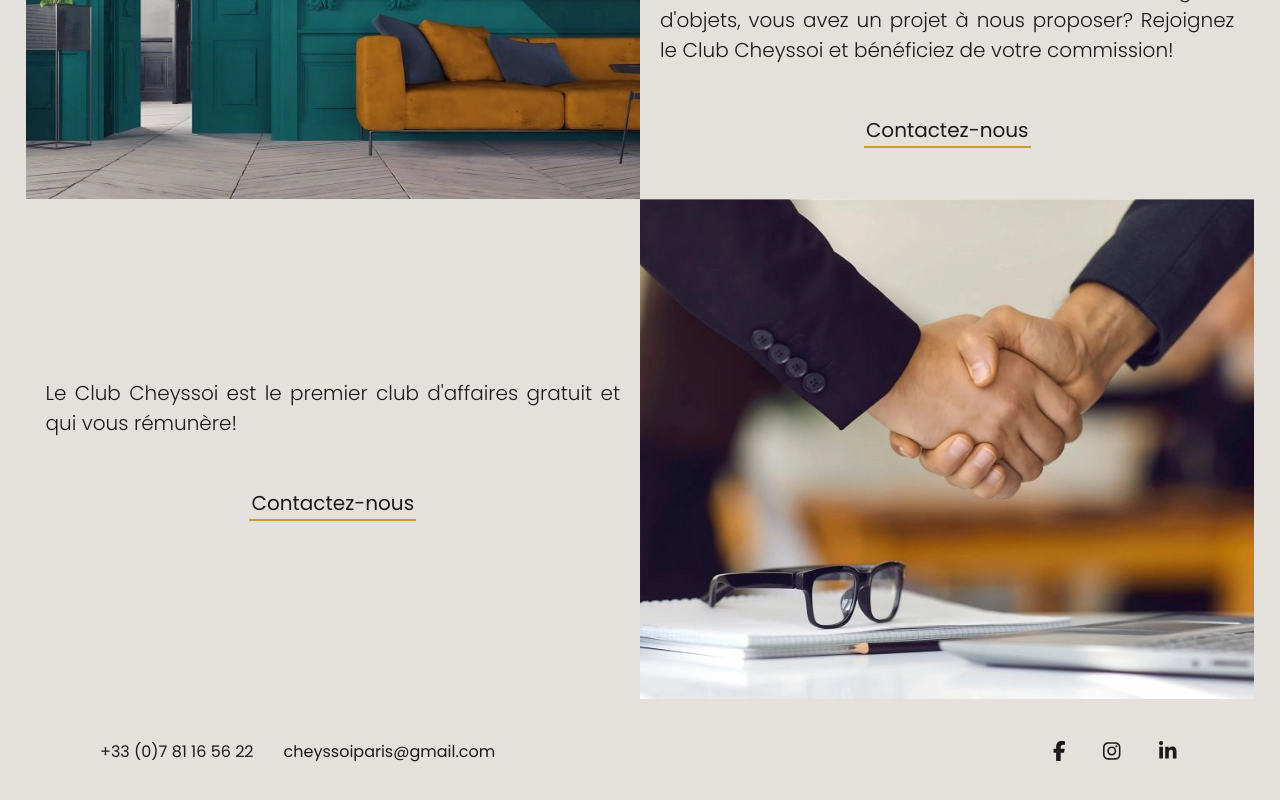
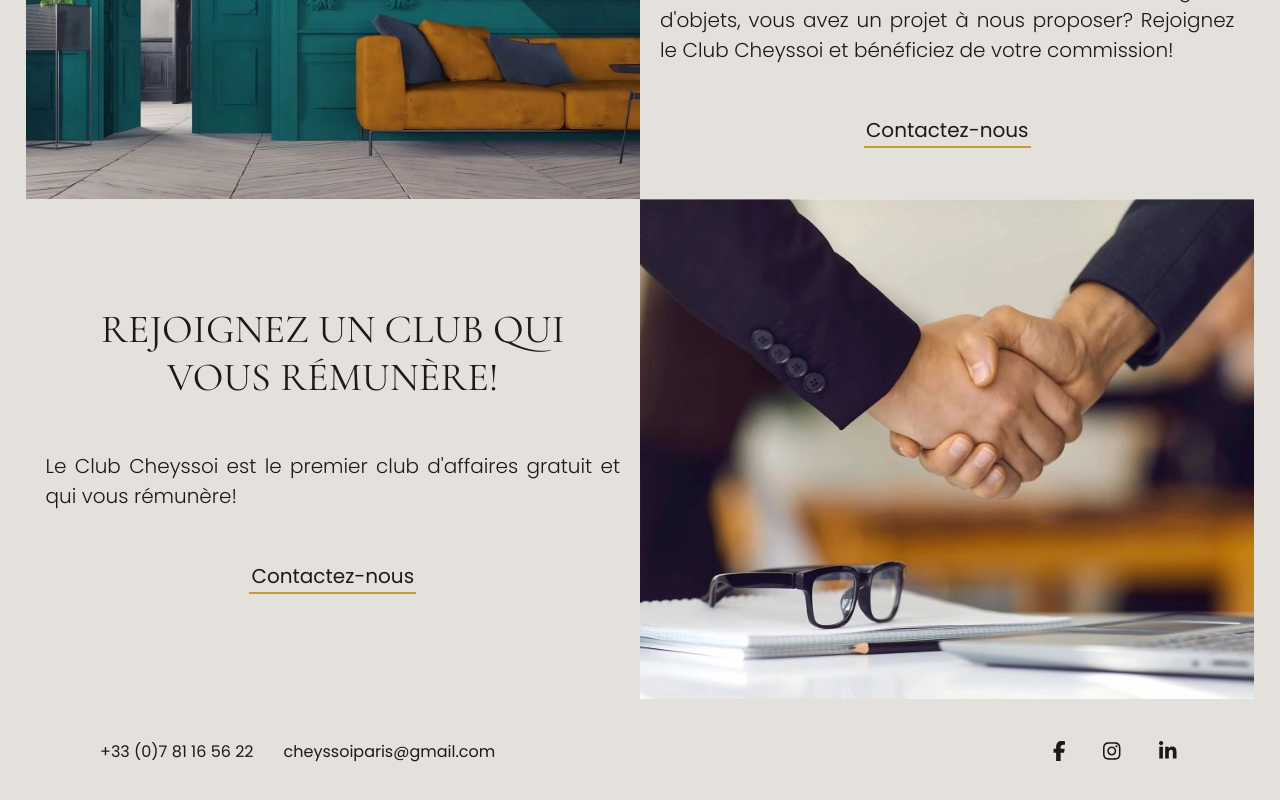
Before and after one commit to Scharlyopitz/CHEYSSOI-PARIS, a React (Vite) app: page /clubcheyssoi in a window 1280 px wide. Shown: the part 1744-2544 px from the top of the page. Built offline with nearby package versions, Linux system fonts and the light colour scheme.

Commit message:
Ajout d'un titre de section dans la page club cheyssoi

```diff
--- a/src/pages/EspacePro.jsx
+++ b/src/pages/EspacePro.jsx
@@ -33,6 +33,7 @@ Rejoignez le Club Cheyssoi et bénéficiez de votre commission!"
         alt="image club cheyssoi 1"
       />
       <Section
+        title="Rejoignez un club qui vous rémunère!"
         text="Le Club Cheyssoi est le premier club d'affaires gratuit et qui vous rémunère!"
         src={ClubCheyssoi2}
         alt="image club cheyssoi 2"
```
